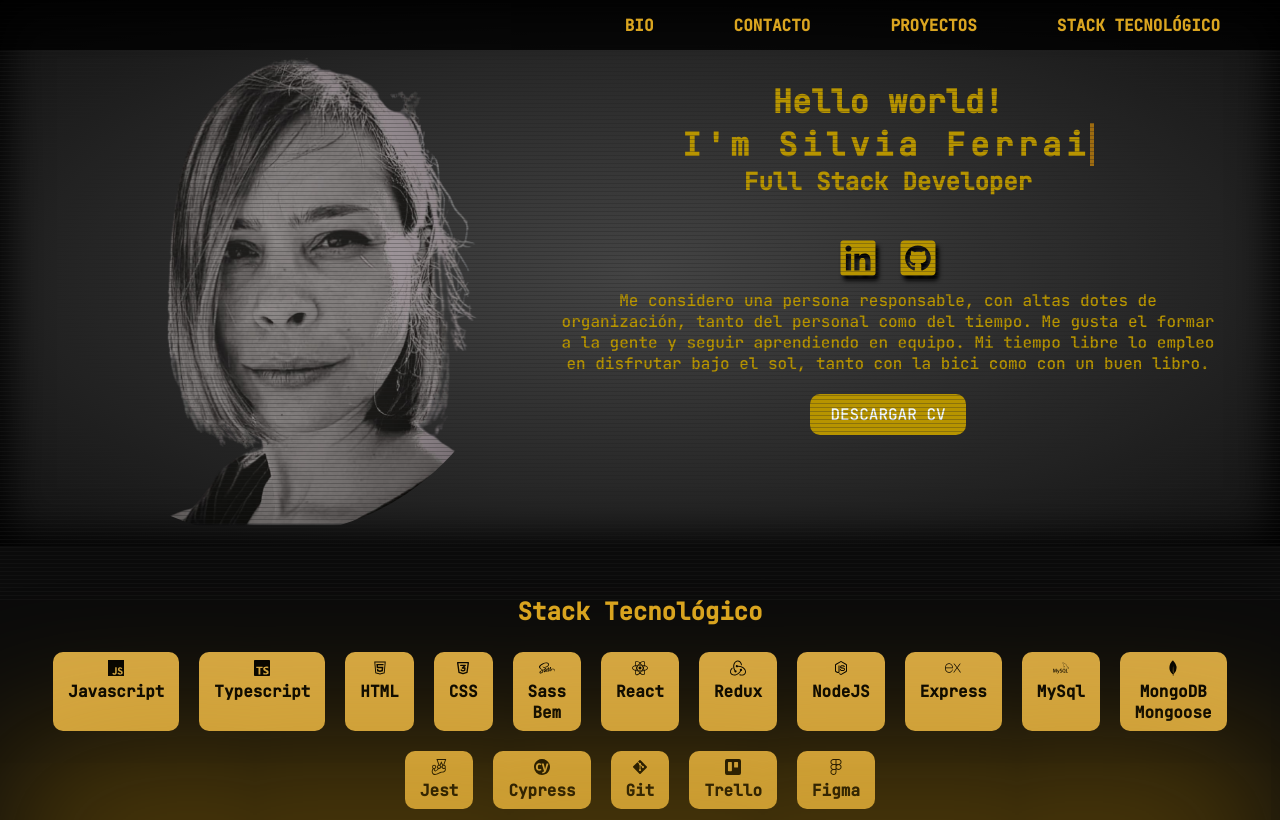
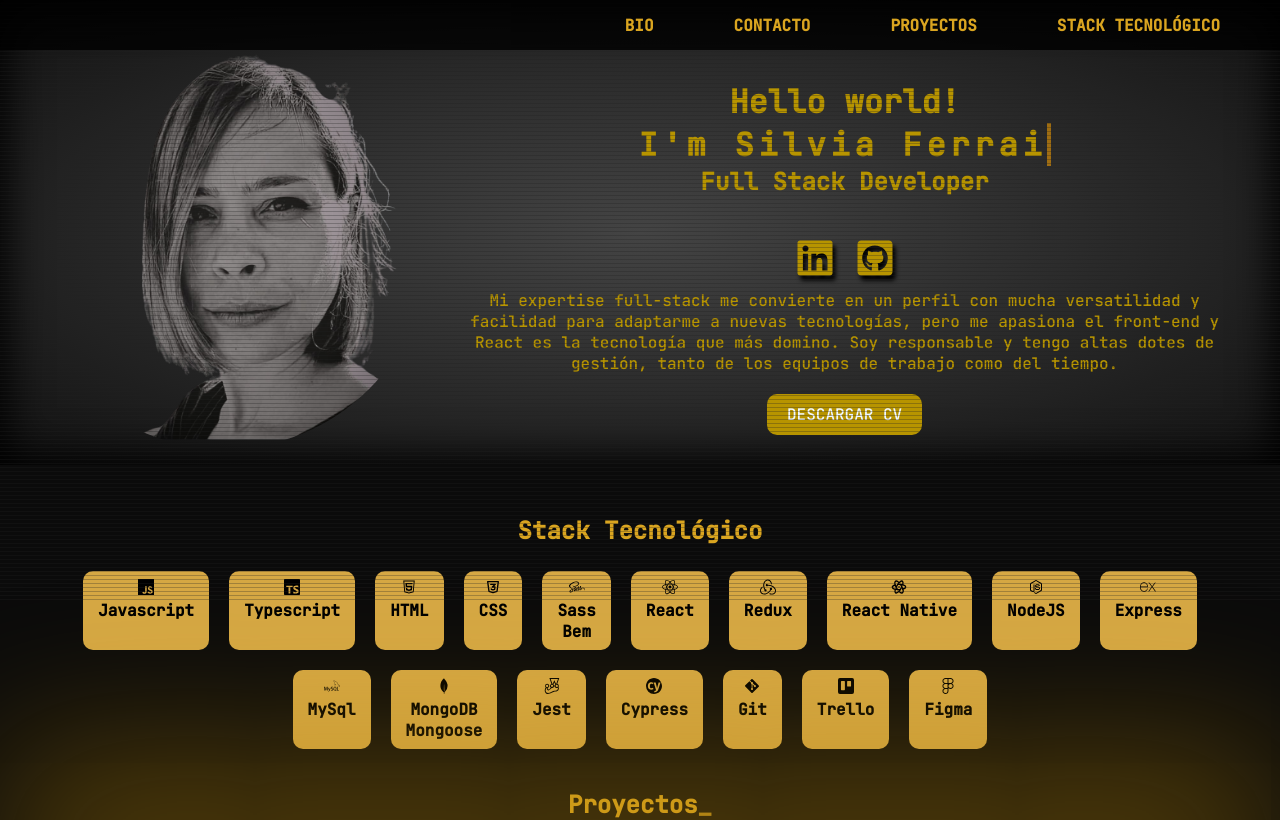
Before and after one commit to silviafer-dev/frontend-portfolio, a React (Create React App) app: page / in a window 1280 px wide. Shown: the top 820 px of the page. Built offline with nearby package versions, Linux system fonts and the light colour scheme.

Commit message:
Update description and change animation in tech buttons

```diff
--- a/public/data/About.json
+++ b/public/data/About.json
@@ -2,13 +2,14 @@
   "name": "Silvia Ferrai",
   "profession": "Full Stack Developer",
   "photo": "https://i.ibb.co/vjTKy3h/photo.jpg",
-  "about_me": "Me considero una persona responsable, con altas dotes de organización, tanto del personal como del tiempo. Me gusta el formar a la gente y seguir aprendiendo en equipo. Mi tiempo libre lo empleo en disfrutar bajo el sol, tanto con la bici como con un buen libro.",
+  "about_me": "Mi expertise full-stack me convierte en un perfil con mucha versatilidad y facilidad para adaptarme a nuevas tecnologías, pero me apasiona el front-end y React es la tecnología que más domino. Soy responsable y tengo altas dotes de gestión, tanto de los equipos de trabajo como del tiempo.",
   "skills": [
     "Javascript",
     "Typescript",
     "NodeJs",
     "ReactJS",
     "Redux",
+    "React Native",
     "HTML",
     "CSS",
     "SASS",
--- a/src/CSS/about.css
+++ b/src/CSS/about.css
@@ -137,7 +137,7 @@
   padding: 40px 20px 40px;
 }
 .photo {
-  width: 40%;
+  width: 33%;
   height: fit-content;
   border-radius: 50%;
 }
--- a/src/CSS/tech.css
+++ b/src/CSS/tech.css
@@ -12,17 +12,29 @@
   text-align: center;
 }
 .tech {
+  cursor: default;
   padding: 8px 15px;
   text-align: center;
   color: black;
   background-color: #d6a844;
   border-radius: 10px;
   margin: 10px;
-  transition: all 0.5s ease-in-out;
+  background-image: linear-gradient(
+    -60deg,
+    transparent,
+    transparent 40%,
+    #ffffff44 40%,
+    #ffffff44 60%,
+    transparent 60%,
+    transparent 100%
+  );
+  background-size: 250% 100%;
+  background-repeat: no-repeat;
+  background-position-x: 150%;
 }
 .tech:hover {
-  background-color: #dbd8d1;
-  transform: scale(1.2);
+  background-position-x: -150%;
+  transition: background-position-x 1000ms;
 }
 .title-stack {
   padding: 30px 0 5px 0;
--- a/src/components/Tech.js
+++ b/src/components/Tech.js
@@ -17,6 +17,7 @@ import {
   SiFigma,
 } from "react-icons/si";
 import { FaGitAlt } from "react-icons/fa";
+import { TbBrandReactNative } from "react-icons/tb";
 
 export function Tech() {
   return (
@@ -53,12 +54,16 @@ export function Tech() {
           <h4>Redux</h4>
         </div>
         <div className="tech bounce">
+          <TbBrandReactNative />
+          <h4>React Native</h4>
+        </div>
+        <div className="tech bounce">
           <IoLogoNodejs />
           <h4>NodeJS</h4>
         </div>
         <div className="tech bounce">
           <SiExpress />
-          <h4> Express</h4>
+          <h4>Express</h4>
         </div>
         <div className="tech bounce">
           <SiMysql />
```
